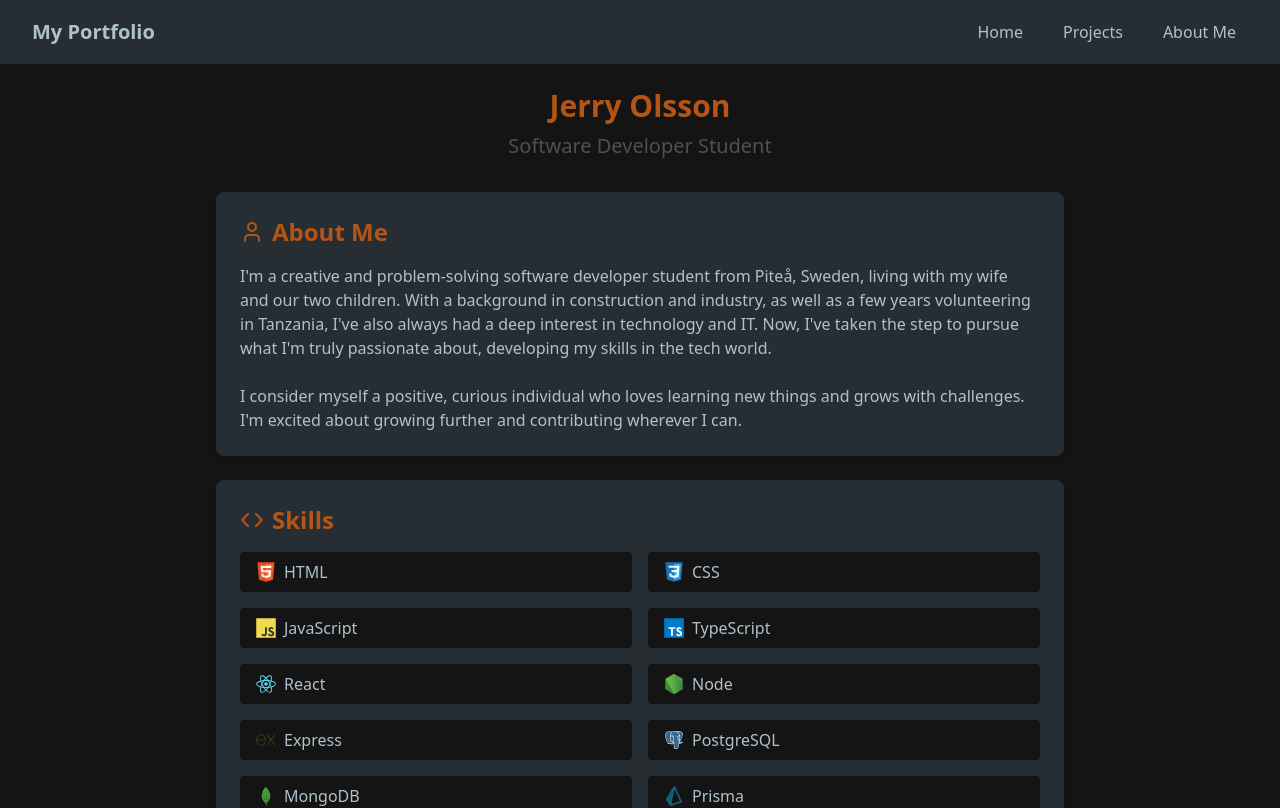
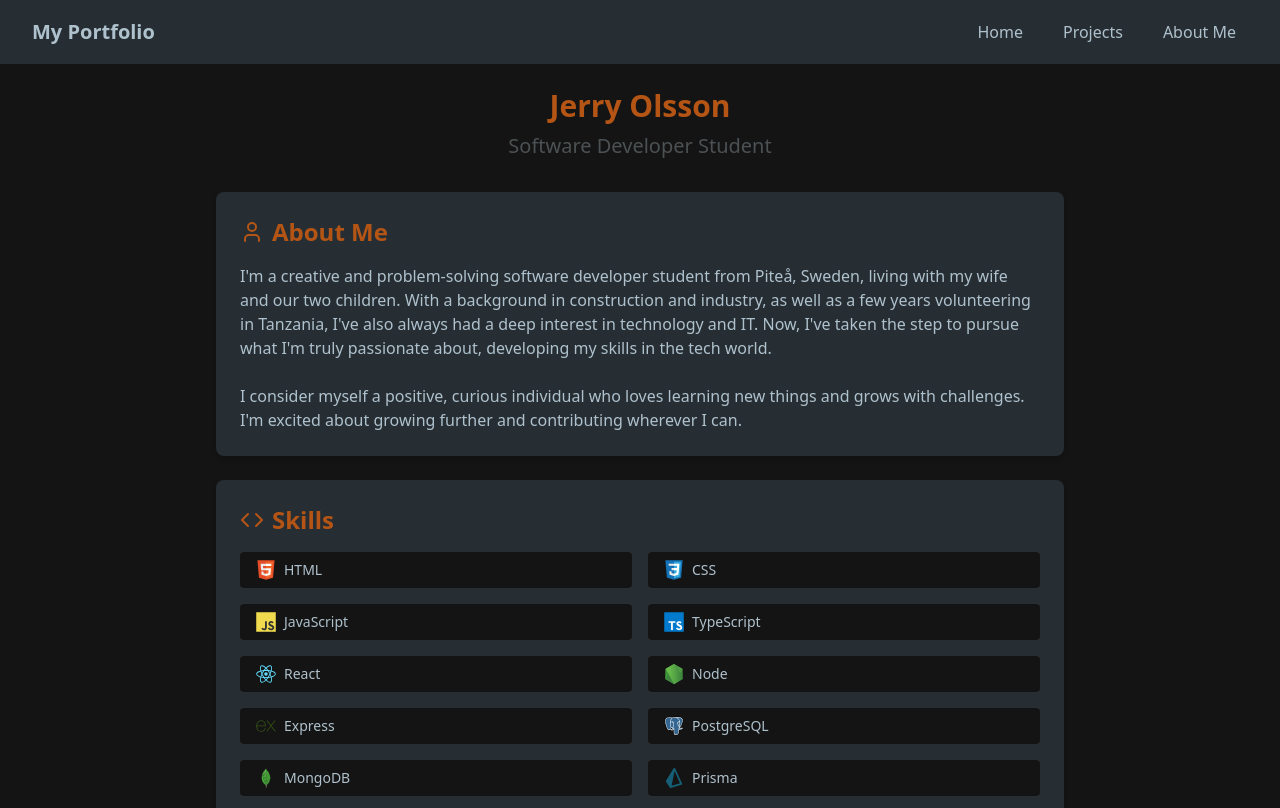
Before and after one commit to JerryChas/Portfolio, a React (Vite) app: page /about in a window 1280 px wide. Shown: the top 808 px of the page. Built offline with nearby package versions, Linux system fonts and the light colour scheme.

Commit message:
comment sections

```diff
--- a/src/pages/aboutPage/AboutPage.tsx
+++ b/src/pages/aboutPage/AboutPage.tsx
@@ -113,6 +113,7 @@ const AboutPage = () => {
       </header>
 
       <main>
+        {/* ABOUT ME */}
         <section className='p-6 mb-6 rounded-lg shadow-md bg-primary'>
           <h2 className='flex items-center mb-4 text-2xl font-semibold text-accent'>
             <User className='mr-2 text-accent' /> About Me
@@ -130,14 +131,15 @@ const AboutPage = () => {
           </p>
         </section>
 
+        {/* SKILLS */}
         <section className='p-6 mb-6 rounded-lg shadow-md bg-primary'>
           <h2 className='flex items-center mb-4 text-2xl font-semibold text-accent'>
             <Code className='mr-2 text-accent' /> Skills
           </h2>
           <ul className='grid grid-cols-2 gap-4'>
             {allSkills.map((skill) => (
-              <li className='flex p-2 rounded bg-background text-text'>
-                <div className='flex justify-center w-5 mx-2'>
+              <li className='flex p-2 text-sm rounded bg-background text-text'>
+                <div className='flex justify-center w-5 mx-2 shrink-0'>
                   <Skill skill={skill} />
                 </div>
                 {skill}
@@ -146,6 +148,7 @@ const AboutPage = () => {
           </ul>
         </section>
 
+        {/* EDUCATION */}
         <section className='p-6 mb-6 rounded-lg shadow-md bg-primary'>
           <h2 className='flex items-center mb-4 text-2xl font-semibold text-accent'>
             <GraduationCap className='mr-2 text-accent' /> Education
```
